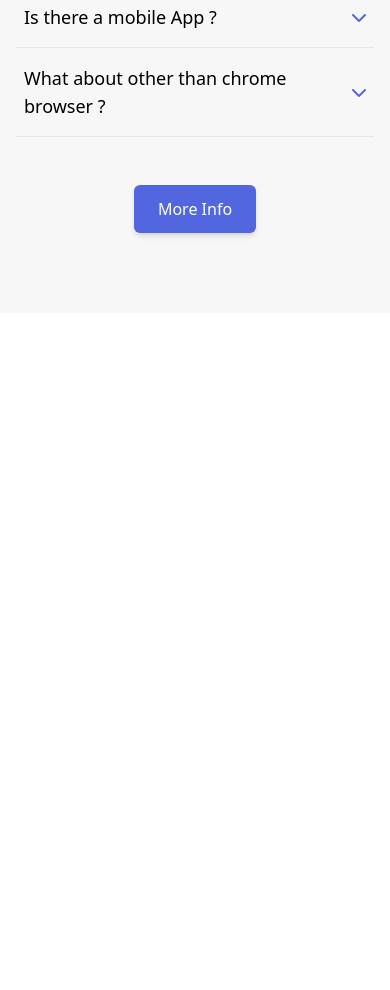
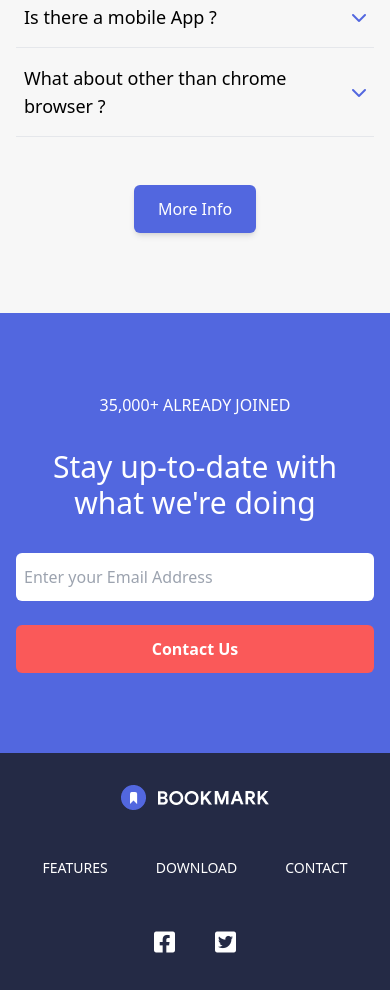
Before and after one commit to UDAY368/TailwindCSS_Bookmark_LandingPage, a website built with Vite: page index.html in a window 390 px wide. Shown: the part 4764-5754 px from the top of the page. Before the commit the page ends 5077 px from the top, so only its background shows below. Built offline with nearby package versions, Linux system fonts and the light colour scheme.

Commit message:
Contact and Footer section Completed

```diff
--- a/index.html
+++ b/index.html
@@ -23,10 +23,10 @@
     <nav class="container flex items-center py-4 mt-4 sm:mt-12">
       <div class="py-1"><img src="./imgs/logo-bookmark.svg" alt="" /></div>
       <ul class="hidden sm:flex flex-1 justify-end items-center space-x-10 text-bookmark-blue uppercase text-sm font-semibold px-3">
-        <li class="cursor-pointer">Features</li>
-        <li class="cursor-pointer">Pricing</li>
-        <li class="cursor-pointer">Contact</li>
-        <button type="button" class="bg-bookmark-red text-white rounded-md px-7 py-3 uppercase font-semibold">Login</button>
+        <a href="#feature"><li class="cursor-pointer">Features</li></a>
+        <a href="#download"><li class="cursor-pointer">Download</li></a>
+        <a href="#faq"><li class="cursor-pointer">Contact</li></a>
+        <button type="button" class="bg-bookmark-red text-white rounded-md px-7 py-3 uppercase font-semibold hover:bg-black hover:text-white">Login</button>
       </ul>
       <div class="flex sm:hidden flex-1 justify-end px-4">
         <i class="text-2xl fas fa-bars"></i>
@@ -79,7 +79,7 @@
 
   <!-- ================ Features ================ -->
 
-  <section class="py-20 mt-20 lg:mt-60 bg-bookmark-white">
+  <section class="py-20 mt-20 lg:mt-60 bg-bookmark-white" id="feature">
     <!------- Heading ------->
     <div class="sm:w-3/4 lg:w-5/12 mx-auto px-2">
       <h1 class="text-center text-3xl text-bookmark-blue">Features</h1>
@@ -183,7 +183,7 @@
   </section>
 
   <!-- ================ Download ================ -->
-  <section class="py-20 mt-20">
+  <section class="py-20 mt-20" id="download">
     <!------- Heading ------->
     <div class="sm:w-3/4 lg:w-5/12 mx-auto px-2">
       <h1 class="text-center text-3xl text-bookmark-blue">Download the Extensions</h1>
@@ -247,7 +247,7 @@
   </section>
 
   <!-- ================ FAQ ================ -->
-  <section class="bg-bookmark-white py-20">
+  <section class="bg-bookmark-white py-20" id="faq">
     <div class="container">
       <!------- Heading ------->
       <div class="sm:w-3/4 lg:w-5/12 mx-auto px-2">
@@ -286,5 +286,42 @@
       </div>
     </div>
   </section>
+
+  <!-- ================ Contact ================ -->
+  <section class="bg-bookmark-purple text-white py-20">
+  <div class="container">
+    <div class="sm:w-3/4 lg:w-2/4 mx-auto">
+      <p class="font-light uppercase text-center mb-8">35,000+ Already Joined</p>
+      <h1 class="text-3xl text-center">Stay up-to-date with what we're doing</h1>
+      <div class="flex flex-col sm:flex-row gap-6 mt-8">
+        <input type="text" name="email" id="email" placeholder="Enter your Email Address"
+               class="focus:outline-none flex-1 px-2 py-3 rounded-md text-black">
+        <button type="button" class="bg-bookmark-red text-white rounded-md px-5 py-3  font-semibold
+                                    hover:bg-black hover:text-white">
+          Contact Us
+        </button>
+      </div>
+    </div>
+  </div>
+  </section>
+
+  <!-- ================ Footer ================ -->
+  <section class="bg-bookmark-blue py-8">
+    <div class="container flex flex-col md:flex-row items-center">
+      <div class="flex flex-1 flex-wrap items-center justify-center
+                  md:justify-start gap-12">
+        <img src="./imgs/logo-bookmark-white.png" alt="bookmark-logo" class="text-white">
+        <ul class="flex text-white uppercase gap-12 text-sm">
+          <a href="#feature"><li class="cursor-pointer">Features</li></a>
+        <a href="#download"><li class="cursor-pointer">Download</li></a>
+        <a href="#faq"><li class="cursor-pointer">Contact</li></a>
+        </ul>
+      </div>
+      <div class="flex gap-10 mt-12 md:mt-0">
+        <li class="list-none cursor-pointer"><i class="text-white text-2xl fa-brands fa-facebook-square"></i></li>
+        <li class="list-none cursor-pointer"><i class="text-white text-2xl fa-brands fa-twitter-square"></i></li>
+      </div>
+    </div>
+  </section>
 </body>
 </html>
```
